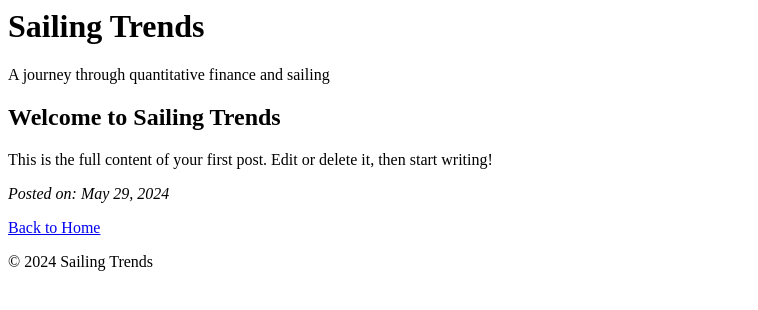
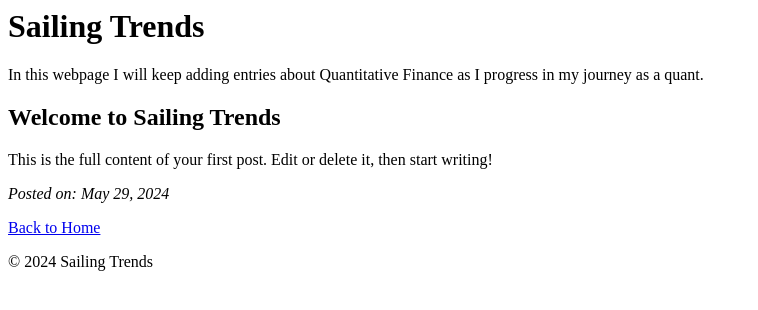
Before and after one commit to tryt0c0de/sailing-trends, a plain HTML site: page introduction.html in a window 1280 px wide. Shown: the whole page, without its empty margins (0-758 px from the left). Drawn offline with Linux system fonts and the light colour scheme.

Commit message:
Updating Webpage

```diff
--- a/introduction.html
+++ b/introduction.html
@@ -2,7 +2,7 @@
 <body>
     <header>
         <h1>Sailing Trends</h1>
-        <p>A journey through quantitative finance and sailing</p>
+        <p>In this webpage I will keep adding entries about Quantitative Finance as I progress in my journey as a quant.</p>
     </header>
     <main>
         <article class="blog-entry-full">
```
